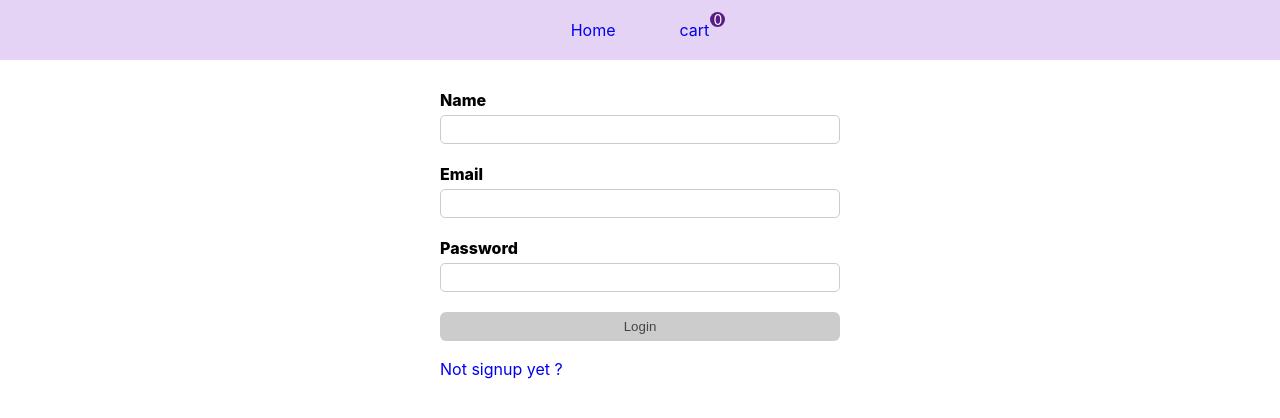
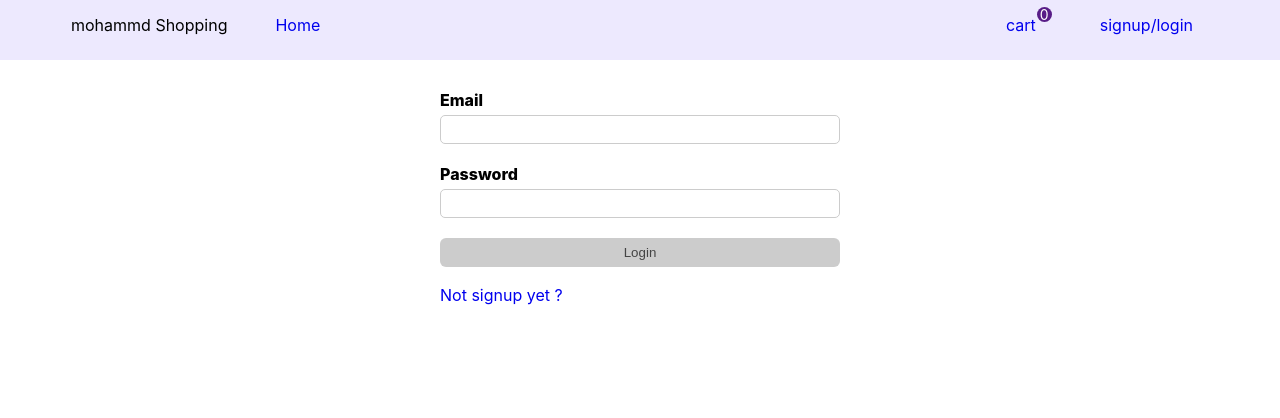
Before and after one commit to mohammadsalarvand403/shopping-app, a React (Create React App) app: page /login in a window 1280 px wide. Shown: the top 418 px of the page. Built offline with nearby package versions, Linux system fonts and the light colour scheme.

Commit message:
Adding a login and redirecting the user to the store

```diff
--- /dev/null
+++ b/src/Services/LoginServices.js
@@ -0,0 +1,5 @@
+import http from "./HttpServices";
+
+export const loginUser=(data)=>{
+return http.post("/user/login",data)
+}
--- a/src/components/Navigation/Navigation.jsx
+++ b/src/components/Navigation/Navigation.jsx
@@ -6,15 +6,22 @@ const Navigation = () => {
     return (
    <header className="navigation">
    <nav>
-        <ul>
+    <ul>
+        <li>mohammd Shopping</li>
             <li>
                 <NavLink to="/">Home</NavLink>
             </li>
+
+    </ul>
+        <ul>
             <li className="bage">
                 <NavLink to="/cart">
                 cart
                 <span>{cart.length}</span>
                 </NavLink>
+            </li>
+            <li className="login">
+                <NavLink to="/signup">signup/login</NavLink>
             </li>
 
         </ul>
--- a/src/components/Navigation/navigagtion.css
+++ b/src/components/Navigation/navigagtion.css
@@ -4,8 +4,19 @@
     justify-content: center;
     width: 100%;
     height: 60px;
-    background-color: #e5d3f6;
+    position: static;
+    background-color: #ede9fe;
     margin-bottom: 10px;
+}
+.navigation nav{
+    display: flex;
+    align-items: center;
+    justify-content: space-between;
+    width: 100%;
+    max-width: 1170px;
+    background-color: #ede9fe;
+    margin-bottom: 10px;
+    height: 100%;
 }
 ul{
     display: flex;
@@ -45,3 +56,8 @@ li{
     color: white;
     font-size: 14px;
  }
+ li.login{
+    display: flex;
+    align-items: center;
+    justify-content: last baseline;
+ }
--- a/src/pages/LoginPage/LoginPage.jsx
+++ b/src/pages/LoginPage/LoginPage.jsx
@@ -3,30 +3,38 @@ import { useFormik} from "formik";
 import * as Yup from 'yup';
 import Input from "../../common/input";
 import './login.css'
-import { Link } from "react-router-dom";
-const onSubmit=(values)=>{
-    console.log(values);
-//    axios.post("http://localhost:3001/user",values).then((res)=>{
-//     console.log(res.data);
-//    }).catch((e)=>{
-//     console.log(e);
-//    })
-}
+import { Link,useNavigate } from "react-router-dom";
+import { useState } from "react";
+import { loginUser } from "../../Services/LoginServices";
+
 const initialValues={
-    name:"",
     email:"",
-    password:"",
+    password:""
 
 };
 const validationSchema=Yup.object({
-    name:Yup.string().required("Name is required").min(6,"Naem length is not valid"),
     email:Yup.string().email("Invalid email format").required("Email is required"),
     password:Yup.string()
     .required('Please Enter your password')
 
 })
 const Login = () => {
+    const Navigate =useNavigate()
+    const [error,setError]=useState(null)
+    const onSubmit=async (values)=>{
+        try {
+           const {data}=await loginUser(values) ;
+           Navigate("/")
+           setError(null)
+        }catch (error) {
+            if(error.response && error.response.data.message){
+            setError(error.response.data.message)
 
+            }
+
+         };
+
+    }
     const formik=useFormik({
         initialValues,
         onSubmit,
@@ -38,10 +46,10 @@ const Login = () => {
         <Layout>
             <div className="form">
             <form onSubmit={formik.handleSubmit}>
-            <Input formik={formik} name="name" label="Name"  />
             <Input formik={formik} name="email" label="Email"  />
             <Input formik={formik} name="password" type='password' label="Password"  />
             <button style={{width:"100%"}} type="submit" disabled={!formik.isValid} className="btn primary">Login</button>
+            {error&&<p style={{color:"red"}}>{error}</p>}
             <Link to="/signup">
                 <p style={{marginTop:"18px"}}>Not signup yet ?</p>
             </Link>
--- a/src/pages/SignUpPage/SignUpPage.jsx
+++ b/src/pages/SignUpPage/SignUpPage.jsx
@@ -3,7 +3,7 @@ import { useFormik} from "formik";
 import * as Yup from 'yup';
 import Input from "../../common/input";
 import './signup.css'
-import { Link } from "react-router-dom";
+import { Link,useNavigate } from "react-router-dom";
 import {signupUser} from "../../Services/signupServices";
 import { useState } from "react";
 
@@ -37,6 +37,7 @@ const validationSchema=Yup.object({
     .oneOf([Yup.ref("password"),null],'is not match password'),
 })
 const SinUpPage = () => {
+    const Navigate =useNavigate()
     const [error , setError]=useState(null);
     const onSubmit= async (values) =>{
      const {name,email,phoneNumber,password}=values;
@@ -48,9 +49,9 @@ const SinUpPage = () => {
      };
      try {
        const {data}= await signupUser(userData);
-       console.log(data);
+       setError(null)
+       Navigate("/")
      } catch (error) {
-        console.log(error.response.data.message);
         if(error.response && error.response.data.message){
         setError(error.response.data.message)
 
@@ -75,7 +76,7 @@ const SinUpPage = () => {
             <Input formik={formik} name="password" type='password' label="Password"  />
             <Input formik={formik} name="passwordConfirm" type='password' label="Password Confirmation"  />
             <button style={{width:"100%"}} type="submit" disabled={!formik.isValid} className="btn primary">signup</button>
-            {error&&<p style={{color:"red"}}>error is :{error}</p>}
+            {error&&<p style={{color:"red"}}>{error}</p>}
             <Link to="/login">
                 <p style={{marginTop:"18px"}}>Already Login ?</p>
             </Link>
```
